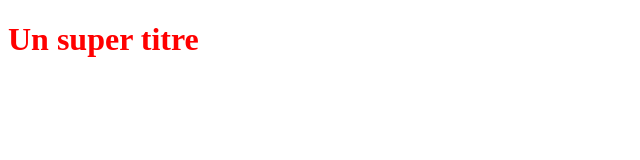
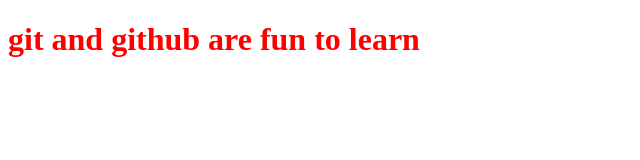
Before and after one commit to ElidryssyYassineDev/openclassroomsProject, a plain HTML site: page index.html in a window 1280 px wide. Shown: the whole page, without its empty margins (0-640 px from the left). Drawn offline with Linux system fonts and the light colour scheme.

Commit message:
modification du titre H1

```diff
--- a/index.html
+++ b/index.html
@@ -7,6 +7,6 @@
     <link rel="stylesheet" href="styles.css" type="text/css">
 </head>
 <body>
-    <h1>Un super titre</h1>
+    <h1>git and github are fun to learn </h1>
 </body>
 </html>
```
